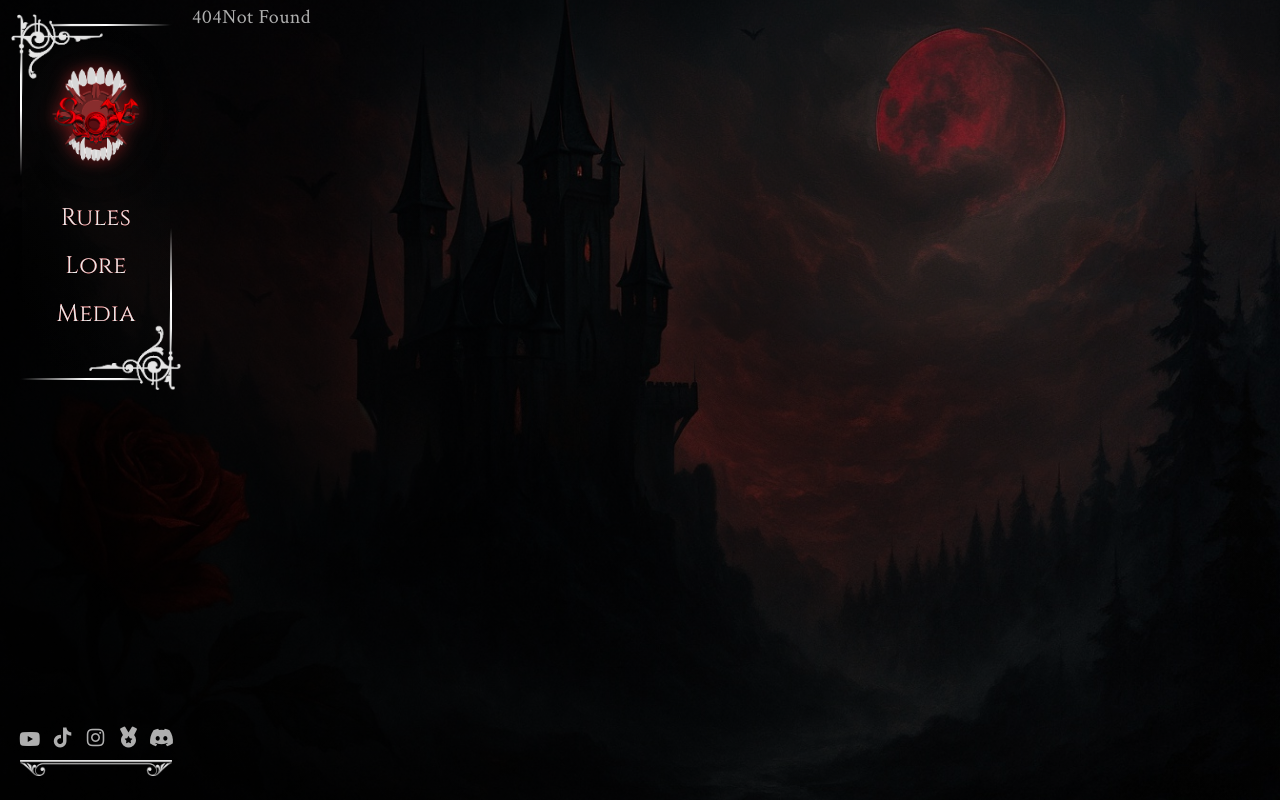
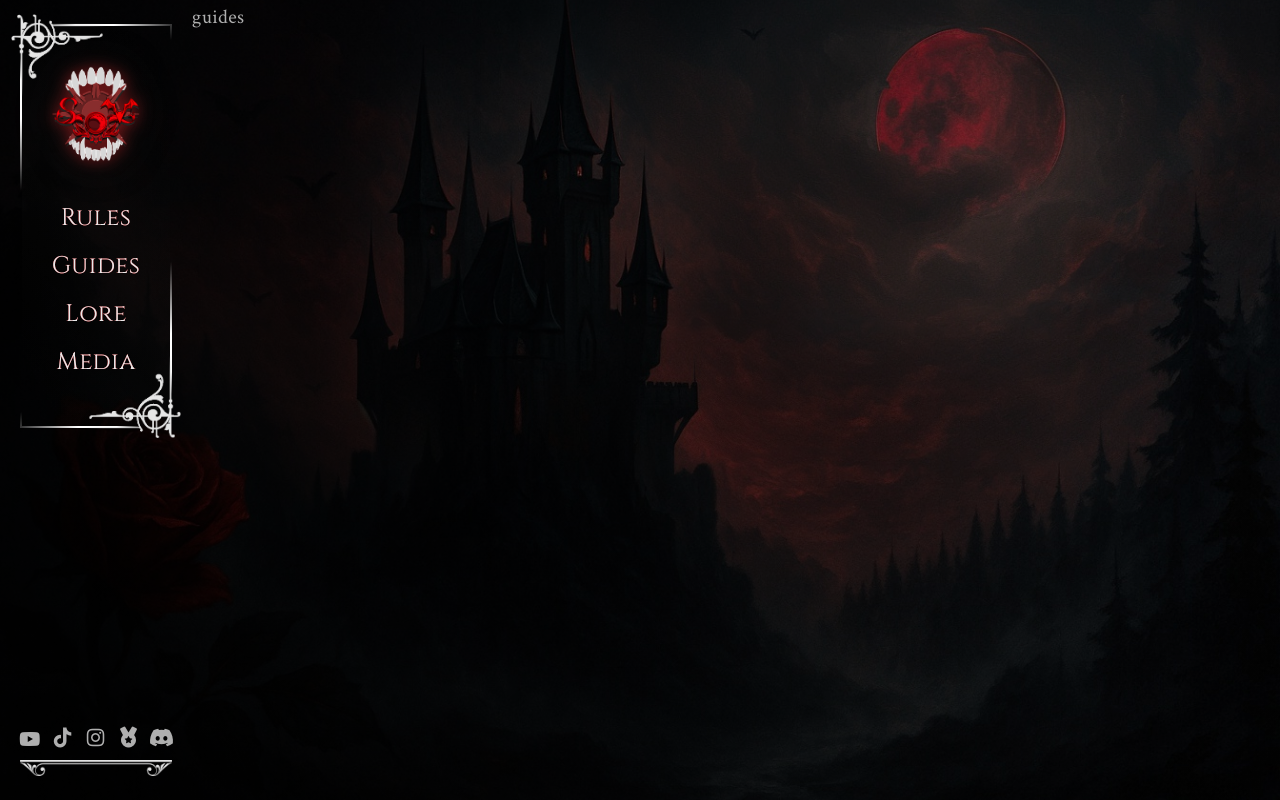
Before and after one commit to Shadows-of-Vardoran/Website, a SvelteKit app: page /guides in a window 1280 px wide. Before the commit this address had no page. Built offline with nearby package versions, Linux system fonts and the light colour scheme.

Commit message:
guides testing

```diff
--- a/src/routes/+layout.svelte
+++ b/src/routes/+layout.svelte
@@ -39,6 +39,7 @@
         <img src={teethLogo} alt="Logo" class="w-24 mx-auto logo-drop-shadow" />
       </button>
       <button on:click={() => goto(resolve('/rules'))} class="nav-tower-button">Rules</button>
+      <button on:click={() => goto(resolve('/guides'))} class="nav-tower-button">Guides</button>
       <button on:click={() => goto(resolve('/lore'))} class="nav-tower-button">Lore</button>
       <button on:click={() => goto(resolve('/media'))} class="nav-tower-button">Media</button>
       <!-- </div> -->
--- /dev/null
+++ b/src/routes/guides/+page.svelte
@@ -0,0 +1 @@
+guides
```
Also changed, not shown: .pages.yml.
